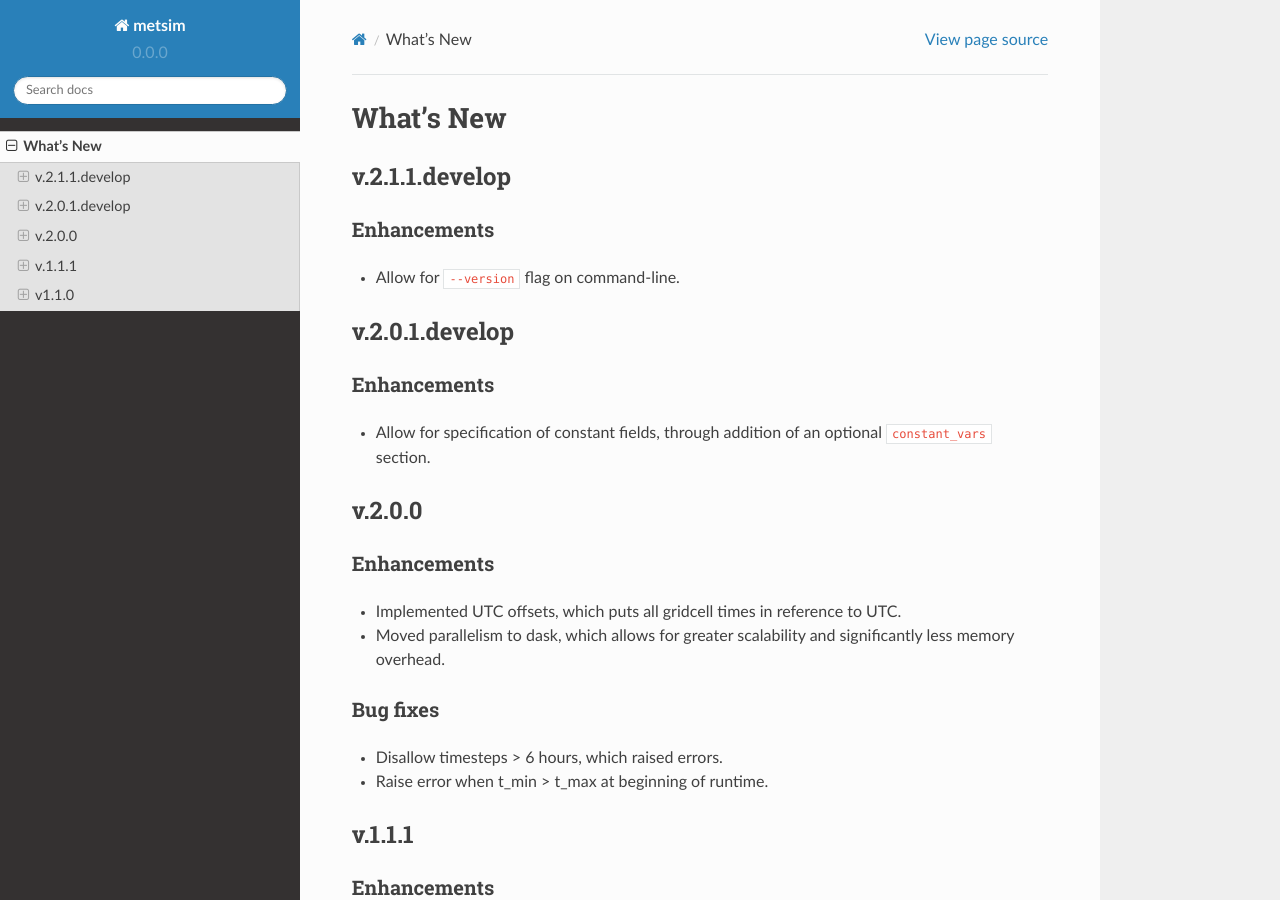
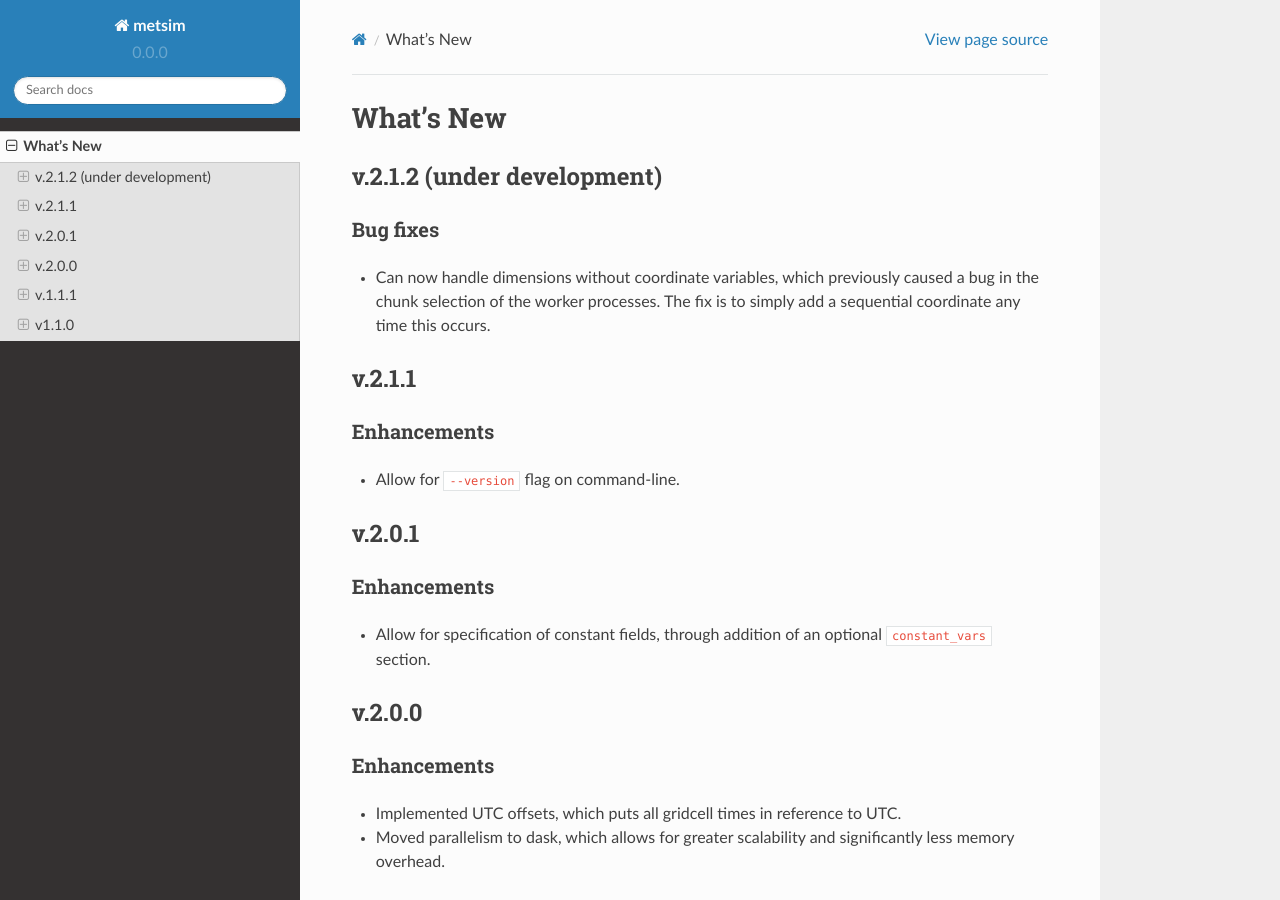
Before and after one commit to UW-Hydro/MetSim, a Sphinx documentation site: the page built from docs/whats-new.rst, in a window 1280 px wide and 900 px high. Built offline with Sphinx 7.4.7 and the Read the Docs theme 2.0.0, drawn with Linux system fonts in a browser that asks for light colours; pages that are not in the unit, such as notebooks, are missing from menus.

Commit message:
Fix formatting, add whats new

```diff
--- a/docs/whats-new.rst
+++ b/docs/whats-new.rst
@@ -3,17 +3,29 @@
 What's New
 ==========
 
-.. _whats-new.2.1.1.develop:
+.. _whats-new.2.1.2:
 
-v.2.1.1.develop
+v.2.1.2 (under development)
+---------
+
+Bug fixes
+~~~~~~~~~
+- Can now handle dimensions without coordinate variables, which
+  previously caused a bug in the chunk selection of the worker
+  processes. The fix is to simply add a sequential coordinate
+  any time this occurs.
+
+.. _whats-new.2.1.1:
+
+v.2.1.1
 -------
 Enhancements
 ~~~~~~~~~~~~
 - Allow for ``--version`` flag on command-line.
 
-.. _whats-new.2.0.1.develop:
+.. _whats-new.2.0.1:
 
-v.2.0.1.develop
+v.2.0.1
 -------
 Enhancements
 ~~~~~~~~~~~~
```
Also changed, not shown: 1 other file.
